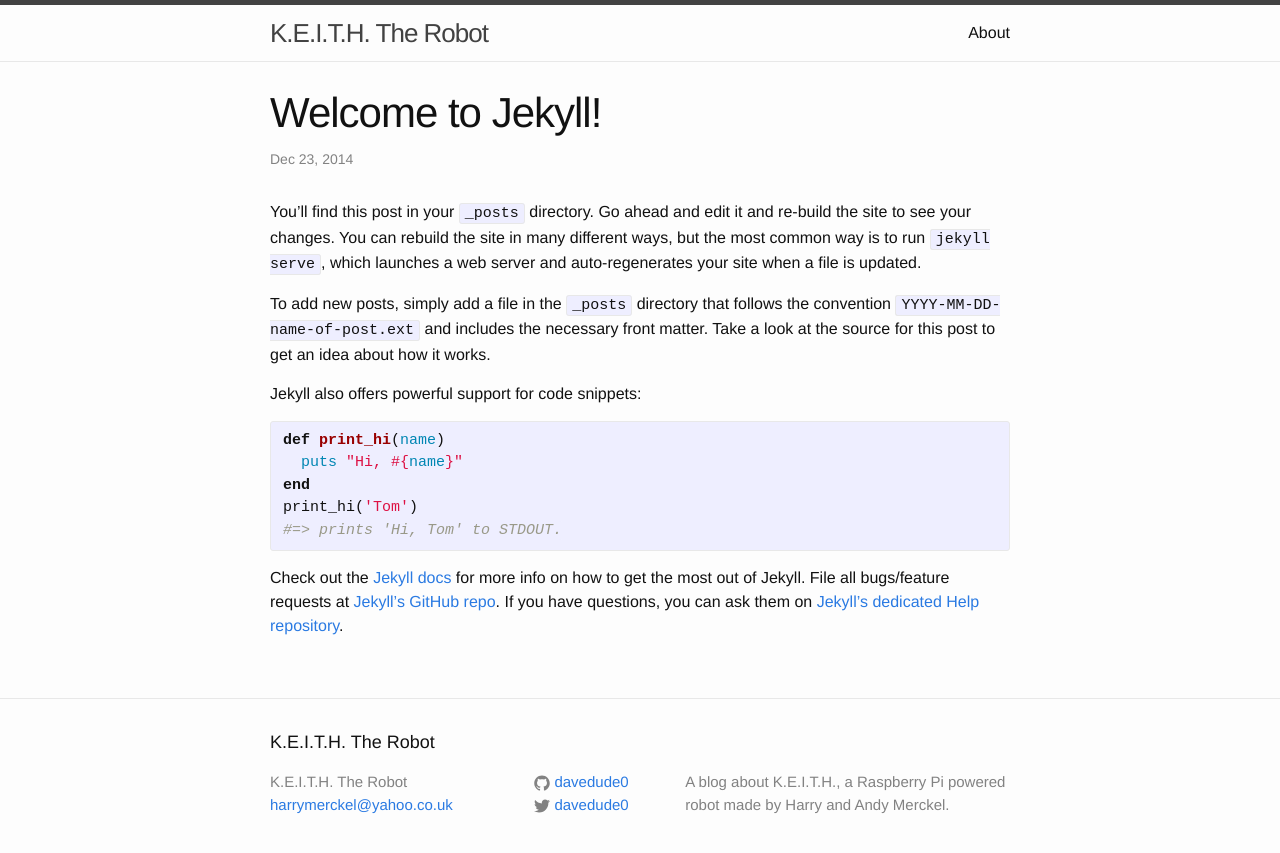
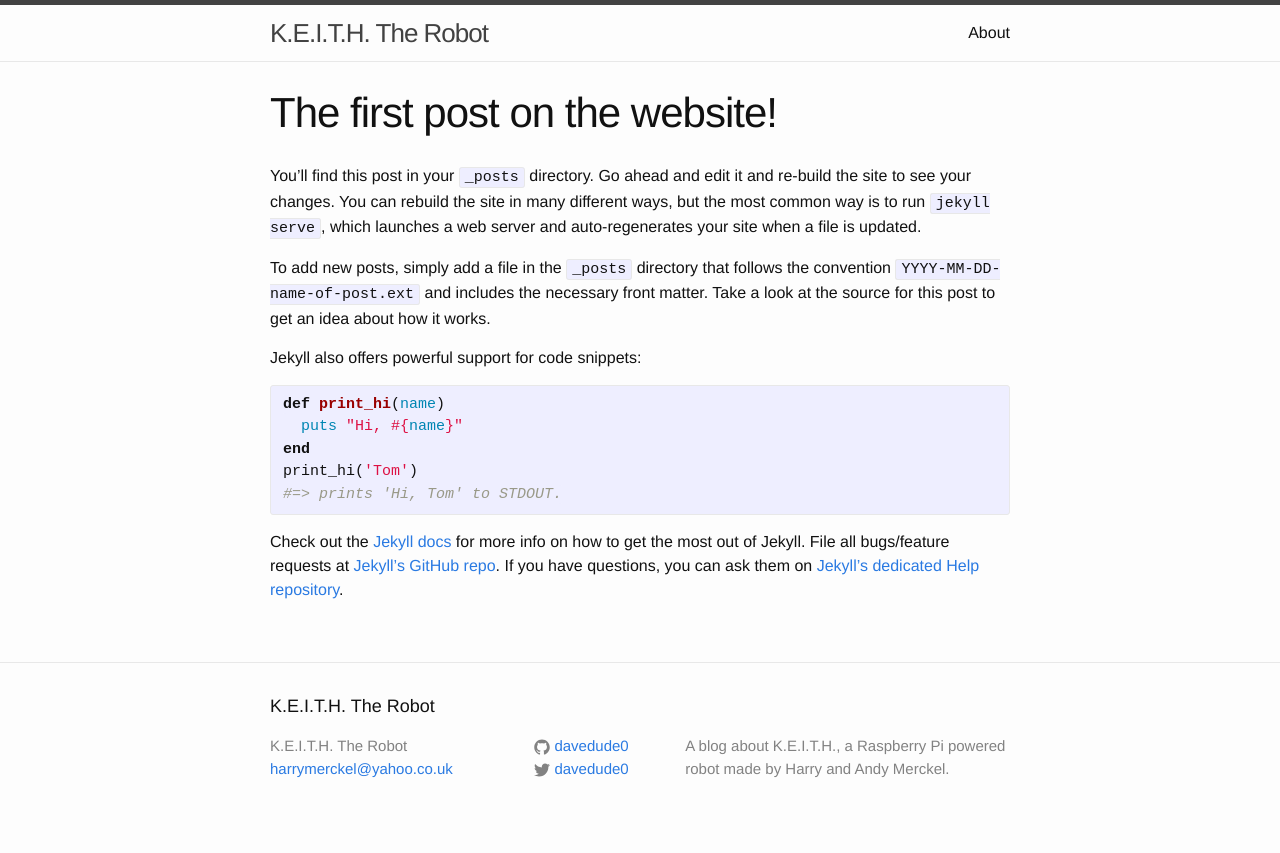
Before and after one commit to HarryMerckel/davedude0.github.io, a Jekyll site: the page built from _posts/2014-12-23-welcome-to-jekyll.markdown, in a window 1280 px wide. Shown: the top 853 px of the page. Built offline with Jekyll 4.4.1, drawn with Linux system fonts in a browser that asks for light colours.

Commit message:
Something

```diff
--- a/_posts/2014-12-23-welcome-to-jekyll.markdown
+++ b/_posts/2014-12-23-welcome-to-jekyll.markdown
@@ -1,6 +1,6 @@
 ---
-layout: post
-title:  "Welcome to Jekyll!"
+layout: page
+title:  "The first post on the website!"
 date:   2014-12-23 12:28:02
 categories: jekyll update
 ---
```
